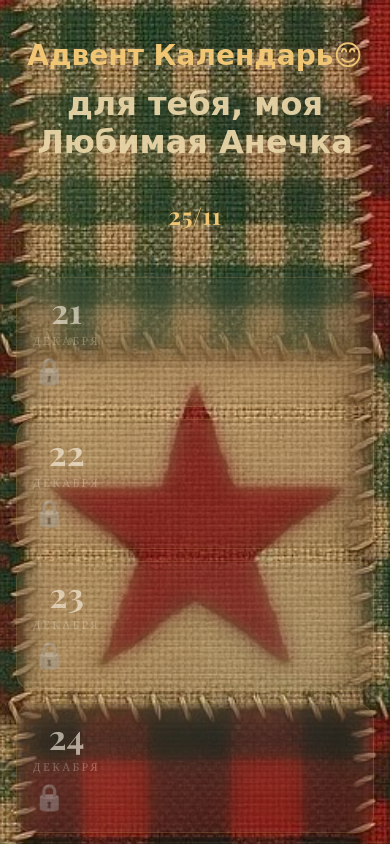
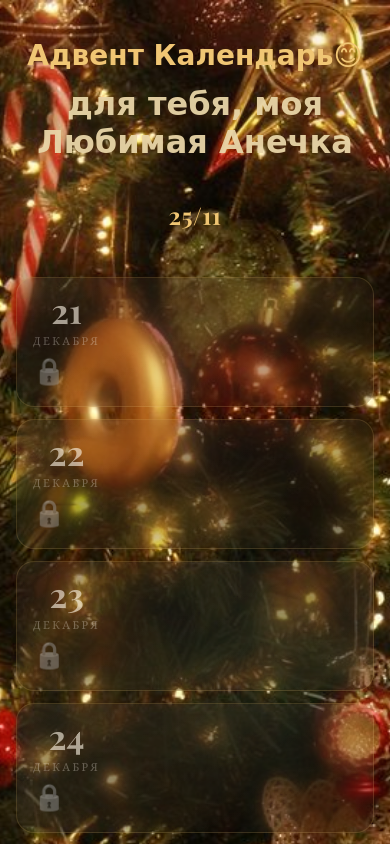
Before and after one commit to sharikokek/ForMyDearAnny, a plain HTML site: page index.html in a window 390 px wide. Shown: the top 844 px of the page. Drawn offline with nearby package versions, Linux system fonts and the light colour scheme; a web font is replaced by a local one.

Commit message:
Change mobile background image from mm.jpg to mn.jpg

```diff
--- a/index.html
+++ b/index.html
@@ -47,7 +47,7 @@ body::before{
 /* Фон для мобильных телефонов */
 @media (max-width: 767px){
   body{
-    background-image: url('mm.jpg');
+    background-image: url('mn.jpg');
     background-position: center top;
   }
 }
```
